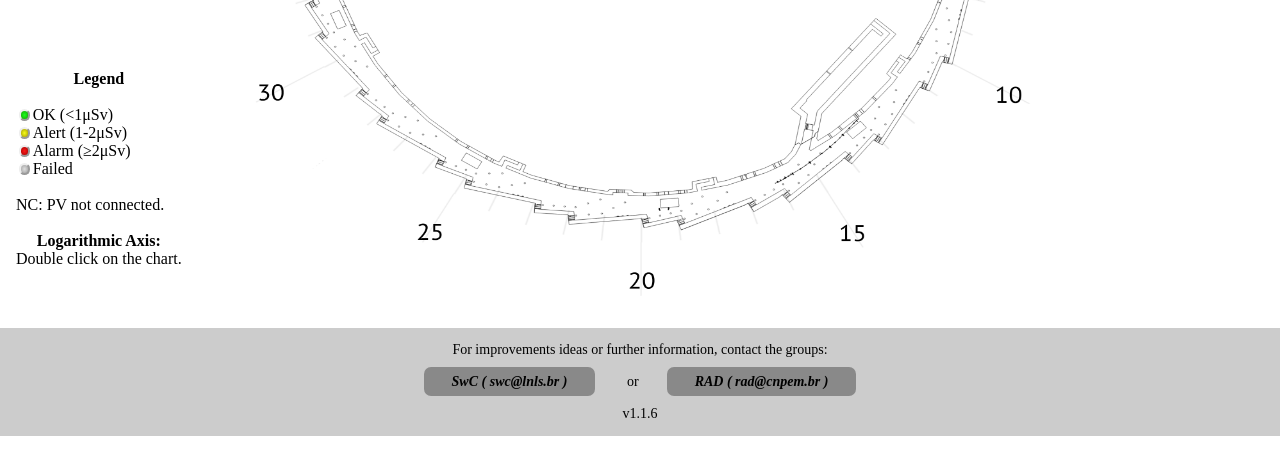
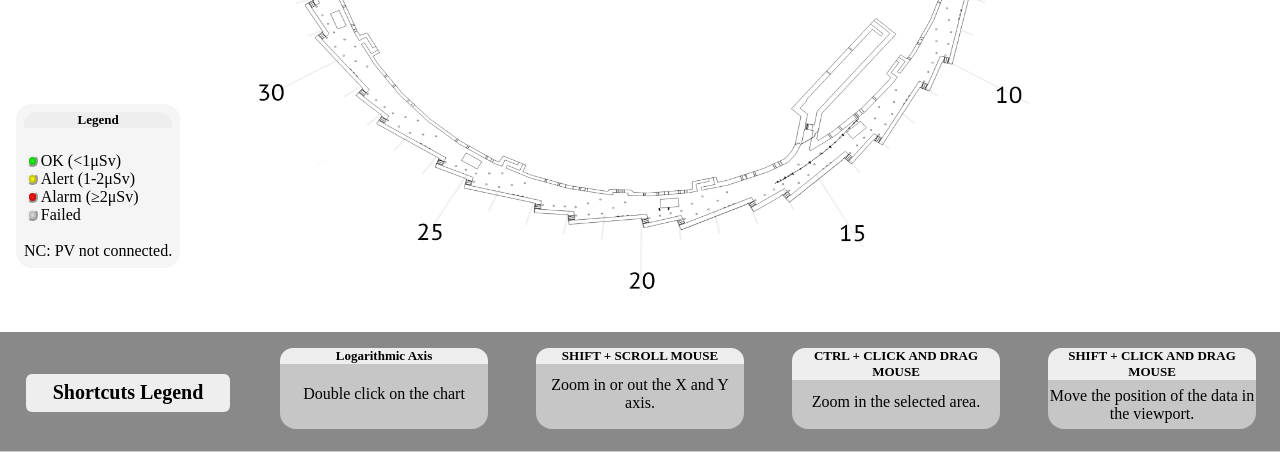
Before and after one commit to lnls-sirius/rad-detectors, a React (Create React App) app in the folder front_end/: page / in a window 1280 px wide. Shown: the part 500-952 px from the top of the page. Built offline with nearby package versions, Linux system fonts and the light colour scheme; no server answers.

Commit message:
Add Shorcuts Legend

```diff
--- a/front_end/src/components/Footer/index.tsx
+++ b/front_end/src/components/Footer/index.tsx
@@ -1,5 +1,6 @@
 import React from "react";
-import { status_legend, version } from "../../assets/constants";
+import Legend from "../Legend";
+import { version } from "../../assets/constants";
 import { StateBool } from "../../assets/interfaces/patterns";
 import * as S from './styled';
 
@@ -15,47 +16,10 @@ const defaultProps: StateBool = {
 
 const Footer: React.FC<StateBool> = (props): React.ReactElement => {
 
-  /**
-   * Show general information about the charts and the leds in the
-   * model page.
-   * @returns legend information
-   */
-  function showLegend(): React.ReactElement {
-    return (
-      <S.LegendWrapper>
-        <S.Title>
-          Legend
-        </S.Title>
-        <br/>
-        {
-          status_legend.map((status: string, state: number) =>{
-            return (
-              <S.Row>
-                <S.LedWrapper value={state}/>
-                <S.Text>
-                  {status}
-                </S.Text>
-              </S.Row>
-            );
-          })
-        }
-        <br/>
-        NC: PV not connected.
-        <br/><br/>
-        <S.Title>
-          Logarithmic Axis:
-        </S.Title>
-        <S.Text>
-          Double click on the chart.
-        </S.Text>
-      </S.LegendWrapper>
-    );
-  }
-
   return (
     <S.FooterWrapper>
-      {(props.value)?
-        showLegend():""}
+      <Legend value={props.value}/>
+      <S.ContactWrapper>
         <S.FooterText>
           For improvements ideas or further information, contact the groups:
           <br/><br/>
@@ -64,6 +28,7 @@ const Footer: React.FC<StateBool> = (props): React.ReactElement => {
           <br/><br/>
           {version}
         </S.FooterText>
+      </S.ContactWrapper>
     </S.FooterWrapper>
   );
 };
--- a/front_end/src/components/Footer/styled.tsx
+++ b/front_end/src/components/Footer/styled.tsx
@@ -1,45 +1,13 @@
 import styled from "styled-components";
 import { colors, properties } from "../../assets/themes";
-import { DictNum } from "../../assets/interfaces/patterns";
-
-const LedWrapper = styled.div`
-  background: ${(props: DictNum) =>
-    colors.led[props.value]};
-  border-radius: ${properties.border_radius.round};
-  border: outset 0.15em;
-  padding: 0.2em;
-  margin: 0.2em;
-`
-
-const LegendWrapper = styled.div`
-  position: absolute;
-  bottom: 0em;
-  left: 0em;
-  margin-bottom: 2em;
-  margin-left: 1em;
-`
-
-const Title = styled.span`
-  display: flex;
-  heigth: 100%;
-  font-weight: 900;
-  align-items: center;
-  justify-content: center;
-`
-
-const Text = styled.span`
-  display: flex;
-  heigth: 100%;
-  align-items: center;
-`
-
-const Row = styled.div`
-  display: flex;
-  flex-direction: row;
-  justify-content: left;
-`
 
 const FooterWrapper = styled.footer`
+  display: flex;
+  flex-direction: column;
+  margin-top: 2em;
+`;
+
+const ContactWrapper = styled.div`
   display: flex;
   flex-direction: row;
 `;
@@ -49,7 +17,6 @@ const FooterText = styled.div`
   text-align: center;
   width: 100%;
   font-size: 14px;
-  margin-top: 2em;
   padding: 1em 0em;
 `
 
@@ -64,12 +31,8 @@ const Contact = styled.span`
 `
 
 export {
-  LedWrapper,
-  LegendWrapper,
+  ContactWrapper,
   FooterWrapper,
-  Text,
-  Title,
-  Row,
   FooterText,
   Contact
 }
--- /dev/null
+++ b/front_end/src/components/Legend/index.tsx
@@ -0,0 +1,103 @@
+import React from "react";
+import { status_legend, version } from "../../assets/constants";
+import { StateBool } from "../../assets/interfaces/patterns";
+import * as S from './styled';
+
+/**
+ * Show the footer information and the legend information.
+ * @param props
+ *  - value: state of the legend component
+ * @returns
+ */
+const defaultProps: StateBool = {
+  value: true
+}
+
+const Legend: React.FC<StateBool> = (props): React.ReactElement => {
+
+  /**
+   * Show general information about the charts and the leds in the
+   * model page.
+   * @returns legend information
+   */
+  function showLedLegend(): React.ReactElement {
+    return (
+      <S.LedsWrapper>
+        <S.Title>
+          Legend
+        </S.Title>
+        <br/>
+        {
+          status_legend.map((status: string, state: number) =>{
+            return (
+              <S.Row>
+                <S.LedWrapper value={state}/>
+                <S.Text>
+                  {status}
+                </S.Text>
+              </S.Row>
+            );
+          })
+        }
+        <br/>
+        NC: PV not connected.
+      </S.LedsWrapper>
+    );
+  }
+
+  function showChartLegend(): React.ReactElement {
+    return (
+      <S.LegendChart>
+        <S.TitleWrapper>
+          <S.Text>
+            Shortcuts Legend
+          </S.Text>
+        </S.TitleWrapper>
+        <S.ShortcutWrapper>
+          <S.Title>
+            Logarithmic Axis
+          </S.Title>
+          <S.Text>
+            Double click on the chart
+          </S.Text>
+        </S.ShortcutWrapper>
+        <S.ShortcutWrapper>
+          <S.Title>
+            SHIFT + SCROLL MOUSE
+          </S.Title>
+          <S.Text>
+            Zoom in or out the X and Y axis.
+          </S.Text>
+        </S.ShortcutWrapper>
+        <S.ShortcutWrapper>
+          <S.Title>
+            CTRL + CLICK AND DRAG MOUSE
+          </S.Title>
+          <S.Text>
+            Zoom in the selected area.
+          </S.Text>
+        </S.ShortcutWrapper>
+        <S.ShortcutWrapper>
+          <S.Title>
+            SHIFT + CLICK AND DRAG MOUSE
+          </S.Title>
+          <S.Text>
+            Move the position of the data
+            in the viewport.
+          </S.Text>
+        </S.ShortcutWrapper>
+      </S.LegendChart>
+    );
+  }
+
+  return (
+    <S.LegendWrapper>
+      {(props.value)?
+        showLedLegend():""}
+      {showChartLegend()}
+    </S.LegendWrapper>
+  );
+};
+
+Legend.defaultProps = defaultProps;
+export default Legend;
--- /dev/null
+++ b/front_end/src/components/Legend/styled.tsx
@@ -0,0 +1,100 @@
+import styled from "styled-components";
+import { colors, properties } from "../../assets/themes";
+import { DictNum } from "../../assets/interfaces/patterns";
+
+const LedWrapper = styled.div`
+  background: ${(props: DictNum) =>
+    colors.led[props.value]};
+  border-radius: ${properties.border_radius.round};
+  border: outset 0.15em;
+  padding: 0.2em;
+  margin: 0.2em;
+`
+
+const LedsWrapper = styled.div`
+  position: absolute;
+  bottom: 0em;
+  left: 0em;
+  margin-bottom: 2em;
+  margin-left: 1em;
+  background: ${colors.bg.chart}99;
+  border-radius: 1em;
+  padding:0.5em;
+`
+
+const Title = styled.span`
+  display: flex;
+  heigth: 100%;
+  font-weight: 900;
+  font-size: 13px;
+  align-items: center;
+  justify-content: center;
+  background: ${colors.bg.chart};
+  border-radius: 1em 1em 0em 0em;
+  margin-bottom: 0.5em;
+  padding: 0em 1em;
+  text-align: center;
+`
+
+const Text = styled.div`
+  display: flex;
+  height: 100%;
+  text-align: center;
+  justify-content: center;
+  align-items: center;
+`
+
+const Row = styled.div`
+  display: flex;
+  flex-direction: row;
+  justify-content: left;
+`
+
+const LegendWrapper = styled.footer`
+  display: flex;
+  flex-direction: row;
+`;
+
+const LegendChart = styled.div`
+  background: ${colors.bg.secondary_dark};
+  display: grid;
+  grid-template-columns: repeat(5, 20%);
+  width: 100%;
+  height: 100%;
+  padding: 1em 0em;
+`;
+
+const ShortcutWrapper = styled.div`
+  background: ${colors.bg.chart}99;
+  display: flex;
+  flex-direction: column;
+  height: 80%;
+  padding-bottom: 0.75em;
+  margin: 0em 1.5em;
+  border-radius: 1em;
+`;
+
+const TitleWrapper = styled.div`
+  background: ${colors.bg.chart};
+  display: flex;
+  font-weight: 900;
+  font-size: 20px;
+  flex-direction: column;
+  align-items: center;
+  height: 40%;
+  margin: 10% 10%;
+  padding: 0.1em 0em;
+  border-radius: 0.3em;
+`;
+
+export {
+  LedWrapper,
+  LedsWrapper,
+  LegendWrapper,
+  Text,
+  Title,
+  Row,
+  LegendChart,
+  ShortcutWrapper,
+  TitleWrapper
+}
```
Lines whose indentation alone changed are shown as unchanged.
